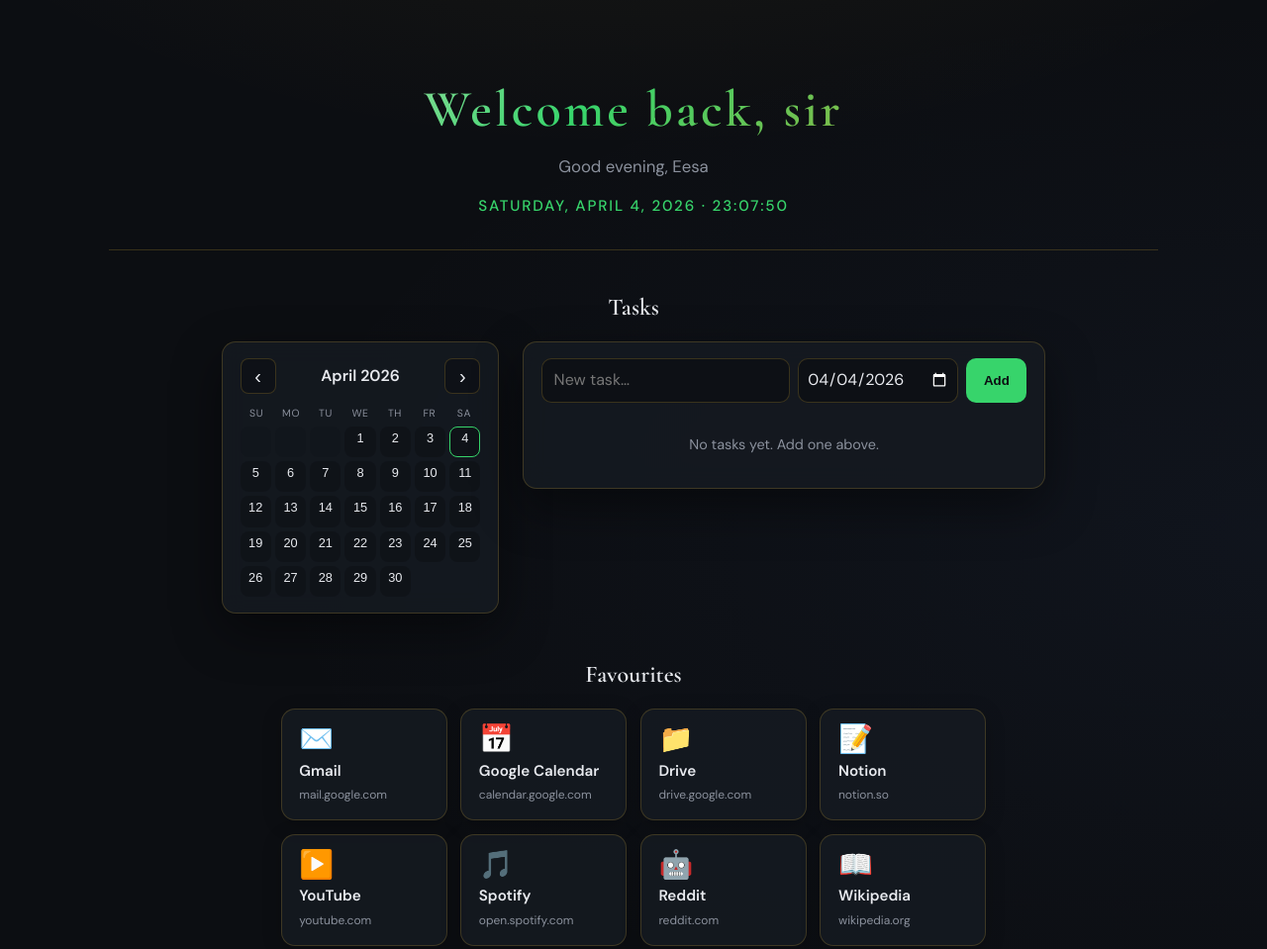
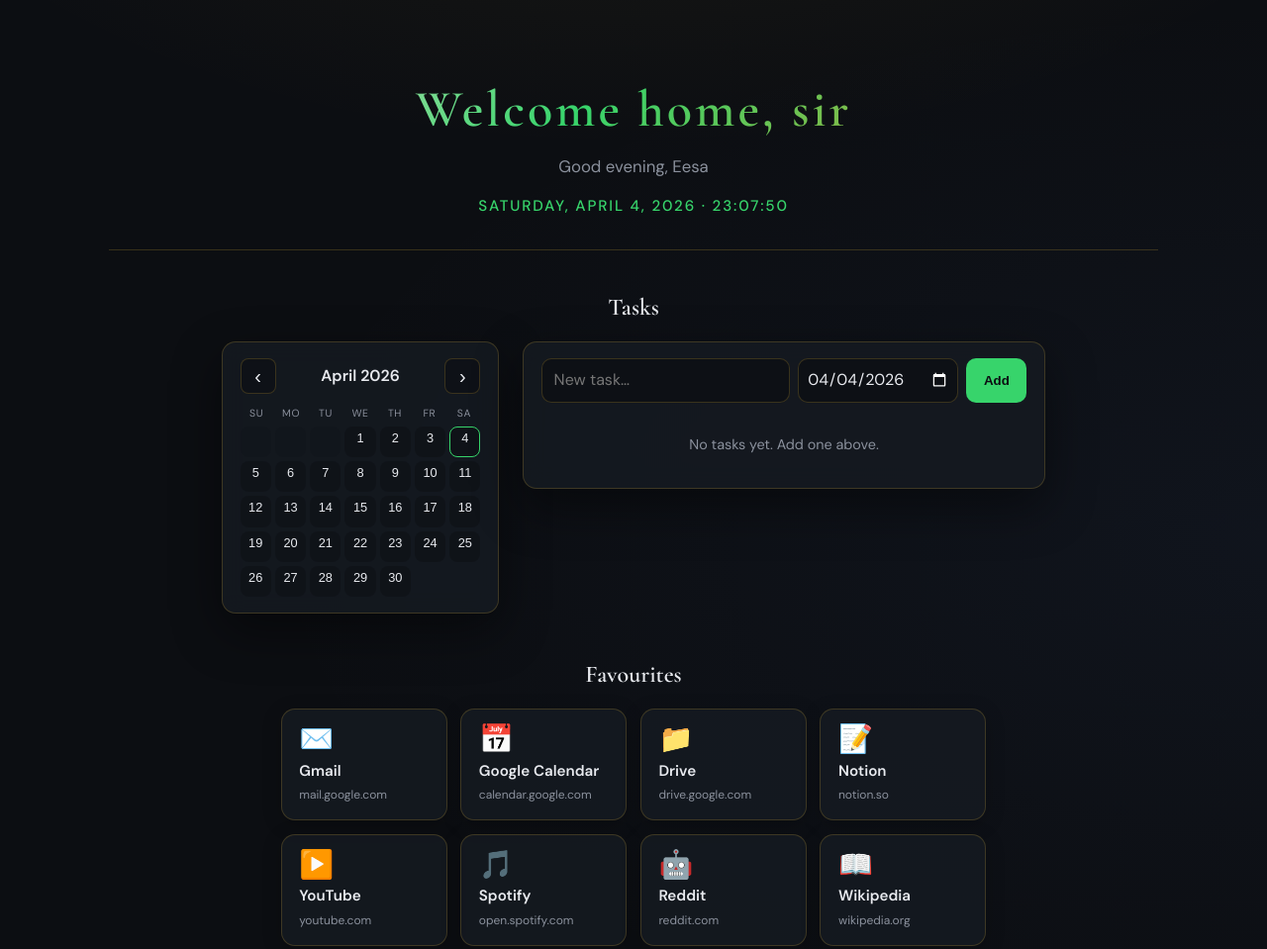
Before and after one commit to eesazahed/finger-snap, a plain HTML site: page index.html in a window 1280 px wide. Shown: the top 959 px of the page at 99% size. Drawn offline with nearby package versions, Linux system fonts and the light colour scheme.

Commit message:
welcome home sir

```diff
--- a/index.html
+++ b/index.html
@@ -4,7 +4,7 @@
 <head>
   <meta charset="utf-8" />
   <meta name="viewport" content="width=device-width, initial-scale=1" />
-  <title>Welcome back</title>
+  <title>Welcome home</title>
   <link rel="preconnect" href="https://fonts.googleapis.com" />
   <link rel="preconnect" href="https://fonts.gstatic.com" crossorigin />
   <link href="https://fonts.googleapis.com/css2?family=Cormorant+Garamond:ital,wght@0,500;0,600;1,500&family=DM+Sans:ital,opsz,wght@0,9..40,400;0,9..40,500;0,9..40,600;1,9..40,400&display=swap" rel="stylesheet" />
@@ -13,7 +13,7 @@
 <body>
   <div class="wrap">
     <header class="hero">
-      <h1>Welcome back, sir</h1>
+      <h1>Welcome home, sir</h1>
       <p class="tagline" id="greeting">Hello</p>
       <div class="clock" id="clock" aria-live="polite"></div>
     </header>
```
